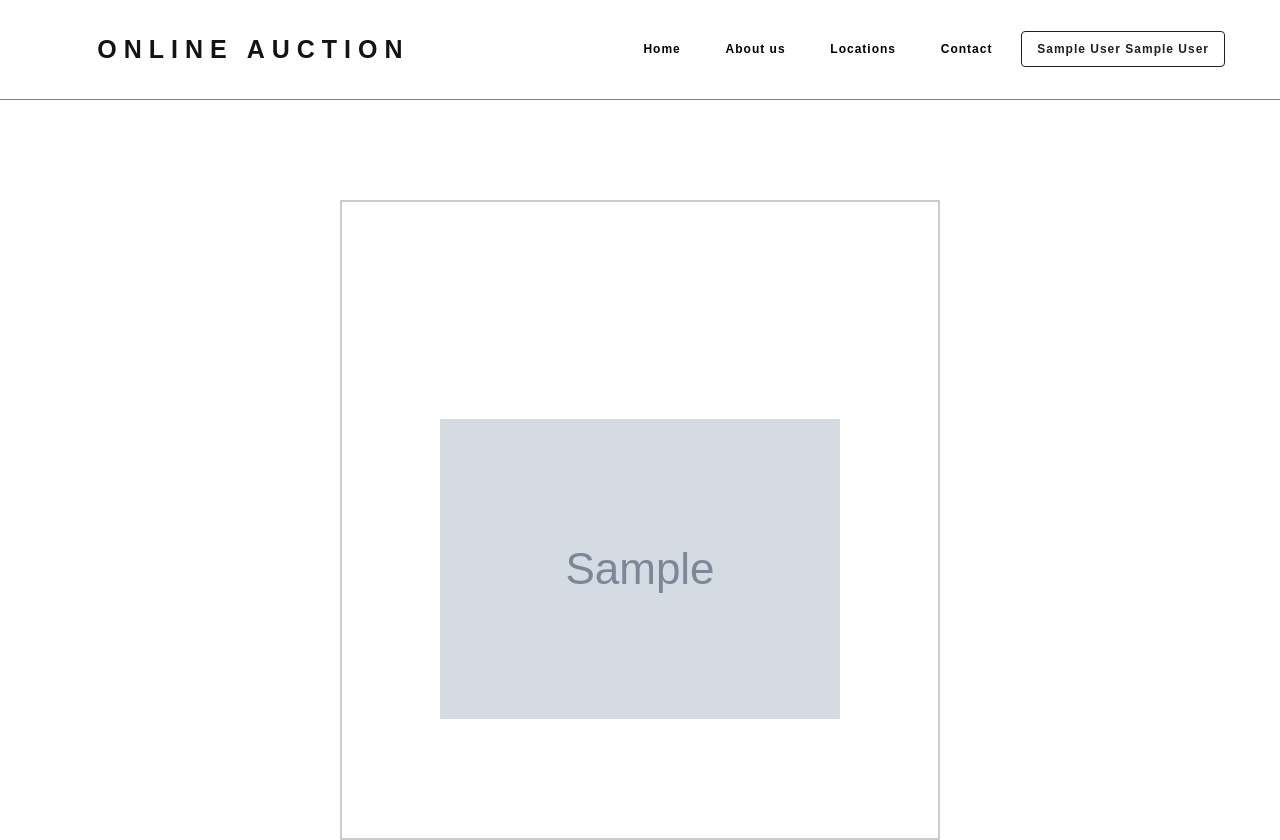
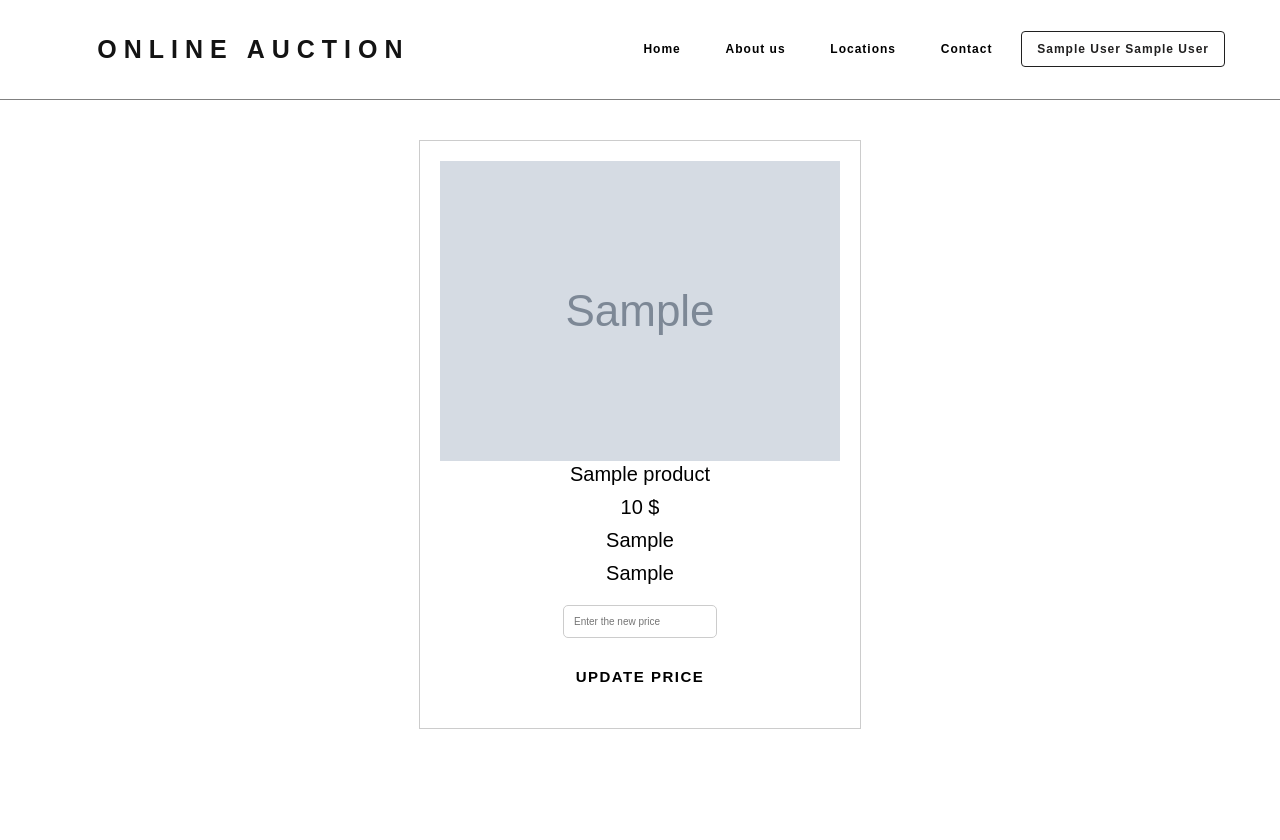
Before and after one commit to Busraa8/Online-Auction-Website, a PHP site: page /Consumer/product_details.php?vhid=1 in a window 1280 px wide. After the commit the page ends 729 px from the top, so only its background shows below. Run offline with PHP 8.4, Linux system fonts and the light colour scheme; the visitor is signed in with stand-in values (Sample User, id 1); tables that the repository leaves empty or names only in its code hold one stand-in row (values such as "Sample post"); grey boxes marked "Sample" are stand-in pictures; some libraries are stand-ins or nearby versions.

Commit message:
product details

```diff
--- a/Consumer/header.php
+++ b/Consumer/header.php
@@ -89,7 +89,7 @@ if (isset($_POST['login'])) {
             </div>
             <div class="menu">
                 <ul class="navMenu">
-                    <li><a href="#">Home</a></li>
+                    <li><a href="homepage.php">Home</a></li>
                     <li><a href="#">About us</a></li>
                     <li><a href="#">Locations</a></li>
                     <li><a href="#">Contact</a></li>
--- a/Consumer/product.css
+++ b/Consumer/product.css
@@ -37,18 +37,6 @@
   align-items: center;
   padding: 0 50px;
   z-index: 999; /* Menüyü en üste getir */
-}
-
-/* Çerçeve altta kalsın */
-.frame {
-  border: 2px solid #ccc;
-  padding: 20px;
-  max-width: 600px;
-  width: 80%;
-  position: absolute; /* Mutlak konumlandırma */
-  top: 150px; /* Sayfanın üstünden 150px aşağıya */
-  left: 50%; /* Yatayda ortala */
-  transform: translateX(-50%); /* Yatayda ortalamak için */
 }
 
 .logo {
@@ -174,13 +162,11 @@ button {
   background-color: #999;
 }
 
-/* Resim bölümünü stilleyelim */
 .frame {
   text-align: center; /* Resmi yatay olarak ortala */
   margin-top: 50px; /* Üst boşluk ekleyerek aşağı indir */
 }
 
-/* Resimlerin maksimum genişliğini ayarlayalım */
 .frame img {
   max-width: 100%; /* Resmin genişliğini ayarla */
   height: auto; /* Oranları koru */
--- a/Consumer/product_details.php
+++ b/Consumer/product_details.php
@@ -2,38 +2,136 @@
 session_start();
 include('config.php');
 error_reporting(0);
-if(isset($_POST['submit']))
-{
+
+// Eğer submit düğmesi tıklandıysa
+if(isset($_POST['submit'])) {
     $useremail=$_SESSION['login'];
     $status=0;
     $vhid=$_GET['vhid'];
+}
+
+// Eğer fiyat güncelleme düğmesi tıklandıysa
+if(isset($_POST['update_price'])) {
+    $vhid = intval($_GET['vhid']); // vhid'yi al
+
+    // Hata modunu ayarla
+    $dbh->setAttribute(PDO::ATTR_ERRMODE, PDO::ERRMODE_EXCEPTION);
+
+    // Sorguyu hazırla ve çalıştır
+    $sql = "SELECT * FROM products WHERE product_id=:vhid";
+    $query = $dbh->prepare($sql);
+    $query->bindParam(':vhid', $vhid, PDO::PARAM_INT);
+    $query->execute();
+
+    // Sorgu sonuçlarını al
+    $result = $query->fetch(PDO::FETCH_ASSOC);
+
+    // Yeni fiyatı al
+    $new_price = $_POST['new_price'];
+
+    // Kontrol et: Yeni fiyatın mevcut fiyattan düşük olup olmadığını kontrol et
+    if ($new_price < $result['price']) {
+        $error_message = "Yeni fiyat mevcut fiyattan küçük olamaz.";
+    } else {
+        // Kullanıcı ID'sini al
+        $user_id = $_SESSION['id'];
+
+        // Yeni fiyatı güncelle ve userID'yi güncelle
+        $update_sql = "UPDATE products SET price = :new_price, userID = :user_id WHERE product_id = :vhid";
+        $update_query = $dbh->prepare($update_sql);
+        $update_query->bindParam(':new_price', $new_price, PDO::PARAM_STR);
+        $update_query->bindParam(':vhid', $vhid, PDO::PARAM_INT);
+        $update_query->bindParam(':user_id', $user_id, PDO::PARAM_INT);
+
+        if ($update_query->execute()) {
+            $success_message = "Fiyat başarıyla güncellendi.";
+        } else {
+            $error_message = "Fiyat güncelleme işlemi sırasında bir hata oluştu.";
+        }
+    }
 }
 ?>
 
 <!DOCTYPE HTML>
 <html lang="en">
 <head>
-</head>
-
     <style>
         .frame {
-        display: flex; /* Flexbox kullanarak içeriği yatay ve dikey olarak ortala */
-        justify-content: center; /* yatay olarak ortala */
-        align-items: center; /*dikey olarak ortala */
-        height: 80vh; /* Ekran yüksekliği kadar alan kapla */
+            margin: 100px auto 0;
+            width: fit-content;
         }
 
-    .frame img {
-        max-width: 100%; /* Resmin genişliğini ayarla */
-        max-height: 100%; /* Resmin yüksekliğini ayarla */
-        margin-top: 100px;
+        .product-container {
+            border: 1px solid #ccc;
+            padding: 20px;
+            width: fit-content;
+            margin-top: 140px;
         }
 
+        .product-details {
+            font-family: "Abel", sans-serif;
+            font-size: 16px;
+            color: #000;
+        }
 
+        .product-details p {
+            margin-bottom: 10px;
+            font-size: 20px;
+        }
+
+        .price-update-container {
+            margin-top: 20px;
+        }
+
+        .price-input {
+            padding: 10px;
+            border: 1px solid #ccc;
+            border-radius: 5px;
+        }
+
+        .social {
+    background-color: #fff;
+    display: block;
+    margin: 10px auto;
+    width: 70%;
+    height: 50px;
+    border: none;
+    border-radius: 5px;
+    text-transform: uppercase;
+    text-decoration-line: none;
+    transition-duration: 200ms;
+    box-shadow: var(--box-shadow);
+    text-shadow: var(--box-shadow);
+  }
+  #forgot {
+    border: solid var(--forgot-color) 1px;
+    color: var(--forgot-color);
+  }
+  #forgot:hover {
+    background-color: var(--forgot-color);
+    color: green;
+  }
+
+        .error-message {
+            color: red;
+            margin-top: 10px;
+        }
+
+        .success-message {
+            color: green;
+            margin-top: 10px;
+        }
+
+        body {
+            margin-bottom: 100px;
+        }
     </style>
+    <link rel="stylesheet" href="product.css">
+</head>
 
 <body>
     <?php include 'header.php'; ?>
+
     <div class="frame">
         <?php
         $vhid = intval($_GET['vhid']);
@@ -52,16 +150,37 @@ $vhid=$_GET['vhid'];
         // Eğer sonuç varsa detayları görüntüle
         if ($result) {
         ?>
+            <div class="product-container">
                 <div class="image-frame">
                     <img src="img/images/<?php echo htmlentities($result['image']); ?>" class="img-responsive" alt="image">
                 </div>
-       <?php if(!empty($result['Vimage1'])) { ?>
-        <div><img src="img/images/<?php echo htmlentities($result['image']); ?>"  alt="image" width="900" height="560"></div>
-        <?php } ?>
+                <div class="product-details">
+                    <p> <?php echo htmlentities($result['product_name']); ?></p>
+                    <p> <?php echo htmlentities($result['price']); ?> $</p>
+                    <p><?php echo htmlentities($result['deadline']); ?></p>
+                    <p><?php echo htmlentities($result['product_features']); ?></p>
+                    <!-- Price update form -->
+                    <div class="price-update-container">
+                        <form action="" method="post">
+                            <input type="number" name="new_price" class="price-input" placeholder="Enter the new price" required>
+                            <button type="submit" name="update_price" class="social" id="forgot">Update Price</button>
+                        </form>
                         <?php
+                            if(isset($error_message)) {
+                                echo '<div class="error-message">' . $error_message . '</div>';
+                            } elseif(isset($success_message)) {
+                                echo '<div class="success-message">' . $success_message . '</div>';
                             }
                         ?>
                     </div>
+                </div>
+            </div>
+        <?php
+            if(!empty($result['Vimage1'])) { ?>
+                <div><img src="img/images/<?php echo htmlentities($result['image']); ?>"  alt="image" width="900" height="560"></div>
+        <?php
+            }
+        } ?>
+    </div>
 </body>
-
 </html>
--- a/login.php
+++ b/login.php
@@ -27,9 +27,11 @@ if (isset($_POST['login'])) {
         if ($role == "consumer") {
             $firstName = $row["name"];
             $lastName = $row["surname"];
-            // Kullanıcının adı ve soyadını session'a kaydetme
+            $userID = $row["id"]; // Kullanıcı ID'sini al
+            // Kullanıcının adı, soyadı ve ID'sini session'a kaydetme
             $_SESSION['first_name'] = $firstName;
             $_SESSION['last_name'] = $lastName;
+            $_SESSION['id'] = $userID; // Kullanıcı ID'sini session'a kaydetme
             header("location: Consumer/homepage.php");
             exit; // Bu satırı ekleyerek işlem sonlandırılır
         } else {
```
Also changed, not shown: Consumer/products.php (+1 -33 lines), Consumer/img/images/dekorasyon-urunleri.avif (added), Consumer/img/images/images-1.avif (added), Consumer/img/images/images-2.avif (added), Consumer/img/images/images.avif (added), Consumer/img/images/indir-1.avif (added), Consumer/img/images/indir.avif (added), Consumer/img/images/saat.jpg (added). Lines whose indentation alone changed are shown as unchanged.
